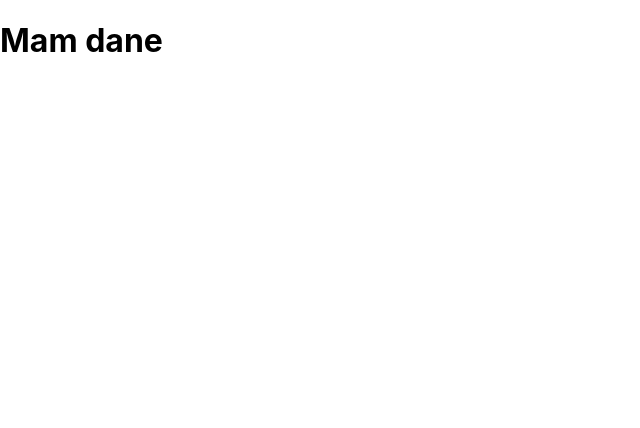
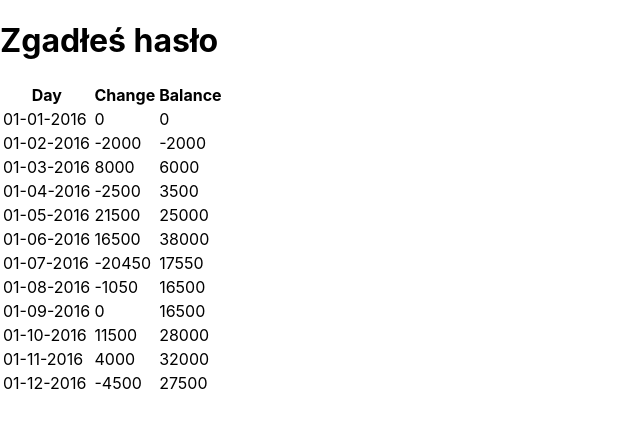
Before and after one commit to MMarek/zadania_12, a React (Create React App) app: page /#/ in a window 1280 px wide. Shown: the top 428 px of the page, without its empty margins (0-640 px from the left). Built offline with nearby package versions, Linux system fonts and the light colour scheme.

Commit message:
Fake Api correction + readme

```diff
--- a/src/components/task01.js
+++ b/src/components/task01.js
@@ -12,7 +12,7 @@ class SecretStuff extends Component{
 }
 
 function Task01() {
-    return <SecretStuff password={'123'} correctPassword={'qwerty'} secret={'Zgadłeś hasło'}/>
+    return <SecretStuff password={'123'} correctPassword={'123'} secret={'Zgadłeś hasło'}/>
 }
 
 export default Task01;
--- a/src/components/task02.js
+++ b/src/components/task02.js
@@ -1,23 +1,44 @@
 import React, {Component} from "react";
 import FakeApi from "./data/fakeAPI";
 
-class AccountData extends Component{
+class AccountData extends Component {
     state = {
-        data:false
+        data: false
     };
 
     componentDidMount() {
-        FakeApi.then(data => {
-            this.setState({data})
+        FakeApi.then(response => {
+            this.setState({
+                data: response
+            })
         });
     }
+
     render() {
-        if (this.state.data === false) {
-            return null
+        const {data} = this.state;
+        if (!data) {
+            return null;
         }
 
         return (
-            <h1>Mam dane</h1>
+            <table>
+                <thead>
+                <tr>
+                    <th>Day</th>
+                    <th>Change</th>
+                    <th>Balance</th>
+                </tr>
+                </thead>
+                <tbody>
+                {data.map(el =>
+                    <tr key={el.day}>
+                        <td>{el.day}</td>
+                        <td>{el.change}</td>
+                        <td>{el.balance}</td>
+                    </tr>
+                )}
+                </tbody>
+            </table>
         )
     }
 }
```
Also changed, not shown: 1 other file (tests, documents, lock files or other folders).
